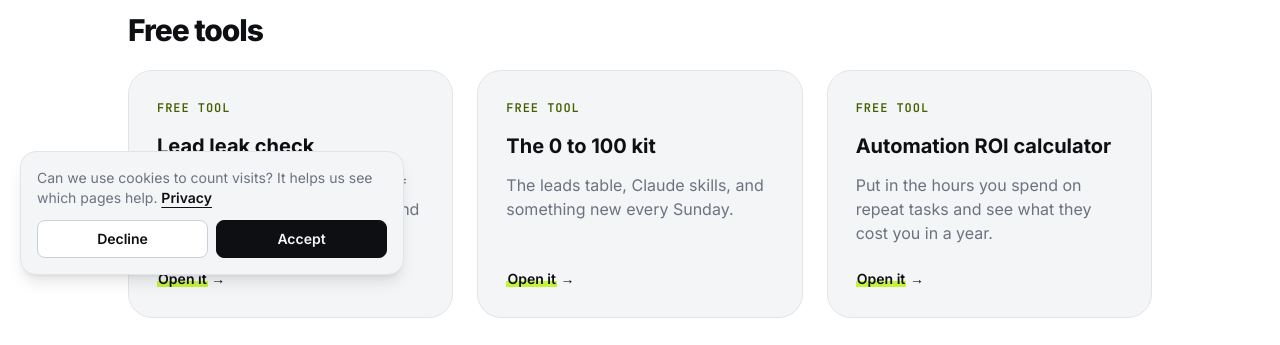
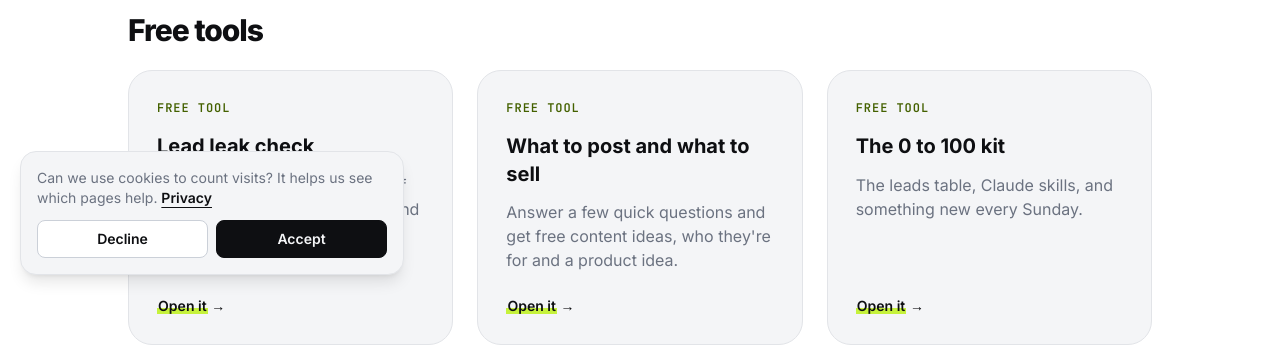
Before and after one commit to oloyeaaa/oloye-portfolio, a Next.js app: page /free in a window 1280 px wide. Shown: the part 505-850 px from the top of the page. Built offline with nearby package versions, Linux system fonts and the light colour scheme; no server answers.

Commit message:
Free things: add What to post and what to sell to /free and the footer (now live)
Co-Authored-By: Claude Opus 5.5 <noreply@anthropic.com>

```diff
--- a/src/app/free/page.tsx
+++ b/src/app/free/page.tsx
@@ -15,13 +15,18 @@ import { LastCall } from "@/components/home/CallToAction";
 // /skills now redirect here (next.config.ts).
 
 // Tools open straight away, no email needed to start. The Lead leak check is
-// the bio link, so it goes first. "What to post and what to sell" joins this
-// list when it goes live. Lines are taken from each page's own description.
+// the bio link, so it goes first. Lines are taken from each page's own
+// description.
 const TOOLS = [
   {
     href: "/tools/lead-leak-check",
     title: "Lead leak check",
     line: "6 quick questions. A score out of 100, your 3 biggest lead leaks, and the first fix for each.",
+  },
+  {
+    href: "/what-to-post",
+    title: "What to post and what to sell",
+    line: "Answer a few quick questions and get free content ideas, who they're for and a product idea.",
   },
   {
     href: "/100",
--- a/src/components/Footer.tsx
+++ b/src/components/Footer.tsx
@@ -18,6 +18,7 @@ const columns = [
     title: "Free",
     links: [
       { name: "Lead leak check", href: "/tools/lead-leak-check" },
+      { name: "What to post and what to sell", href: "/what-to-post" },
       { name: "10 tasks to automate first", href: CHECKLIST_URL },
       { name: "Free things", href: "/free" },
       { name: "Automation ROI calculator", href: "/tools/automation-roi-calculator" },
```
